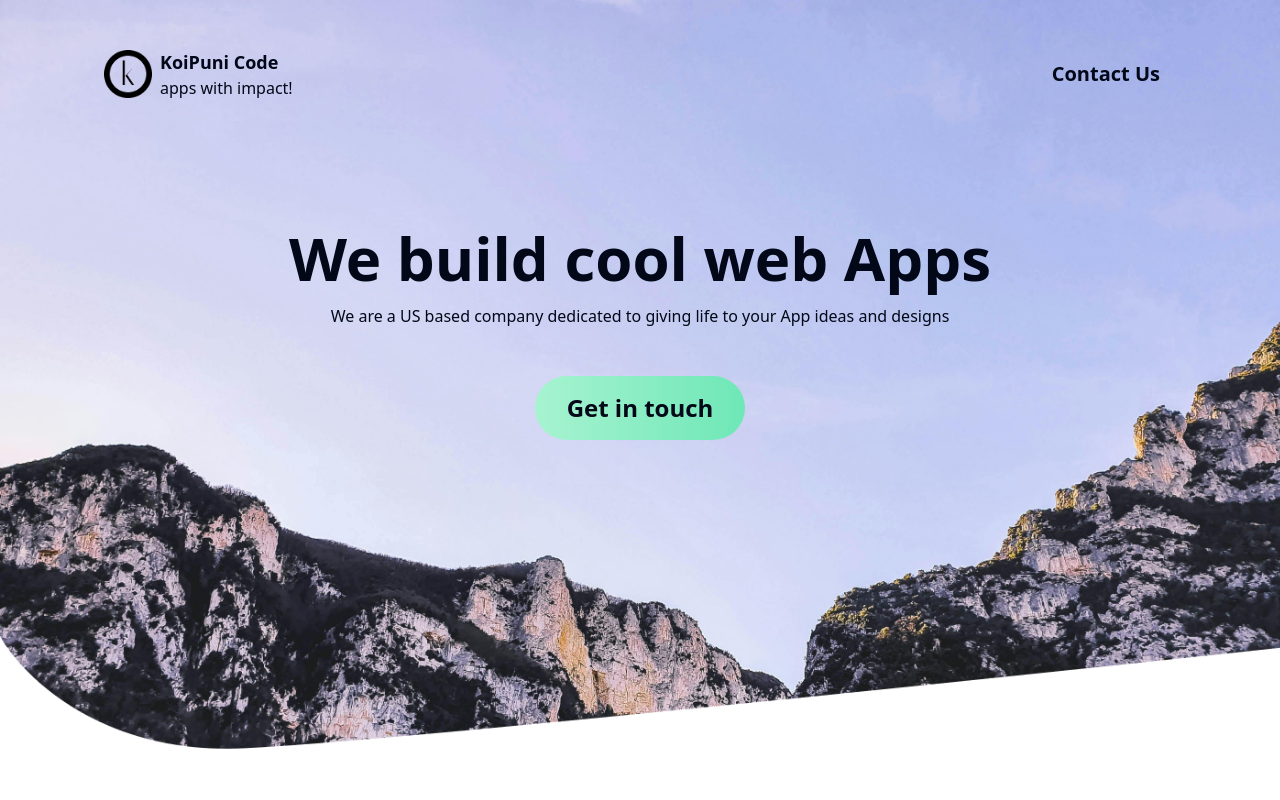
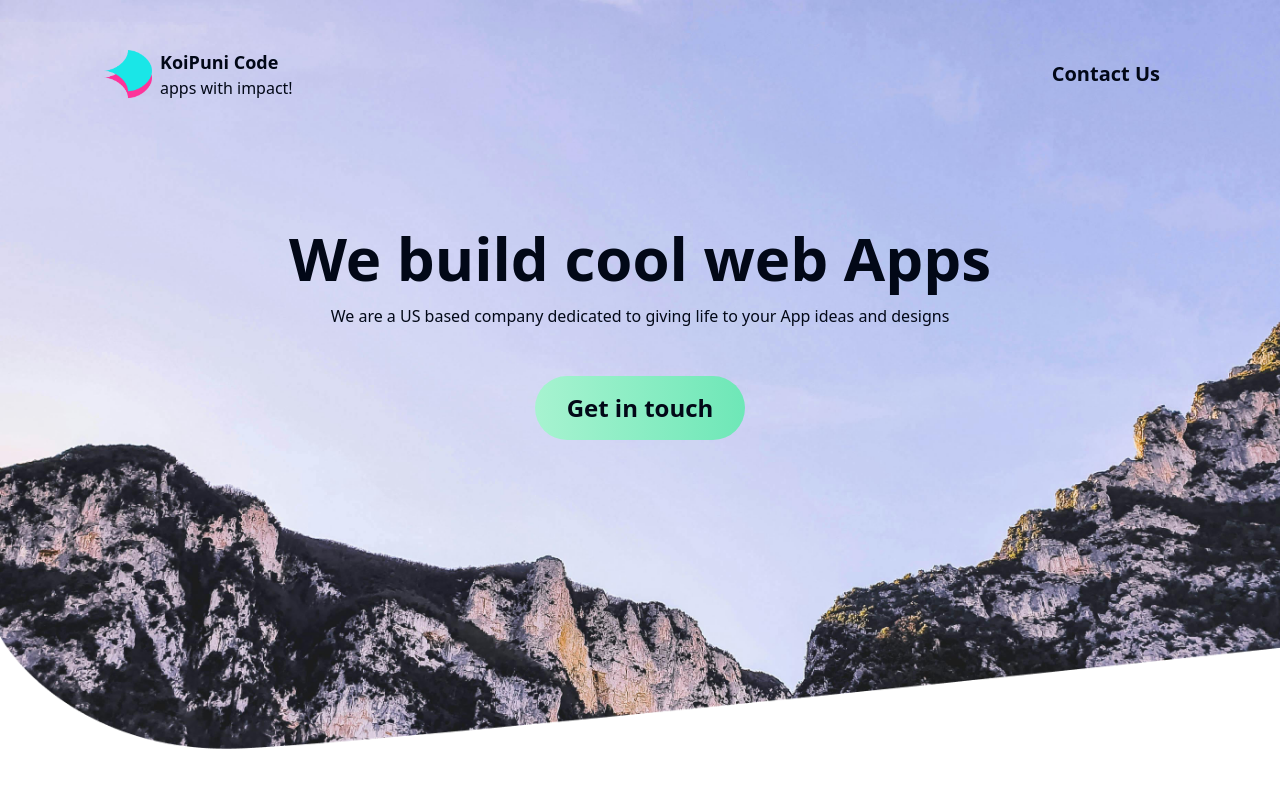
Before and after one commit to KoiPuni/landing, a React (Vite) app: page / in a window 1280 px wide. Shown: the top 800 px of the page. Built offline with nearby package versions, Linux system fonts and the light colour scheme.

Commit message:
update logos

```diff
--- a/index.html
+++ b/index.html
@@ -2,7 +2,7 @@
 <html lang="en">
   <head>
     <meta charset="UTF-8" />
-    <link rel="icon" type="image/svg+xml" href="/logo.svg" />
+    <link rel="icon" type="image/svg+xml" href="/KoiPuni_Isologo.png" />
     <meta name="viewport" content="width=device-width, initial-scale=1, minimum-scale=1" />
     <title>Koipuni Code</title>
   </head>
--- a/src/App.tsx
+++ b/src/App.tsx
@@ -20,7 +20,7 @@ function App() {
       <div className='mountains-bg'>
         <div className="flex xl:px-24 lg:px-24 md:px-10 sm:px-10 px-6 justify-center sm:justify-between xl:pt-12 lg:pt-12 md:pt-6 sm:pt-6 pt-4">
           <div className="flex">
-            <img src="./logo.png" alt="logo circle with s inside" className='w-12 h-12 self-center mx-2' />
+            <img src="./KoiPuni_Isologo.png" alt="logo circle with s inside" className='w-12 h-12 self-center mx-2' />
             <div className='flex flex-col justify-center'>
               <div className='text-lg font-bold'>KoiPuni Code</div>
               <div>apps with impact!</div>
@@ -89,7 +89,7 @@ function App() {
 
       <div className="flex pt-8 pb-6 px-4 md:pb-6 md:px-24 justify-between">
         <div className="flex">
-          <img src="./logo.png" alt="logo circle with s inside" className='w-12 h-12 self-center mx-2' />
+          <img src="./KoiPuni_Isologo.png" alt="logo circle with s inside" className='w-12 h-12 self-center mx-2' />
           <div className='flex flex-col justify-center'>
             <div className='text-sm font-bold'>KoiPuni Code</div>
           </div>
```
Also changed, not shown: public/KoiPuni_Isologo.png (added).
